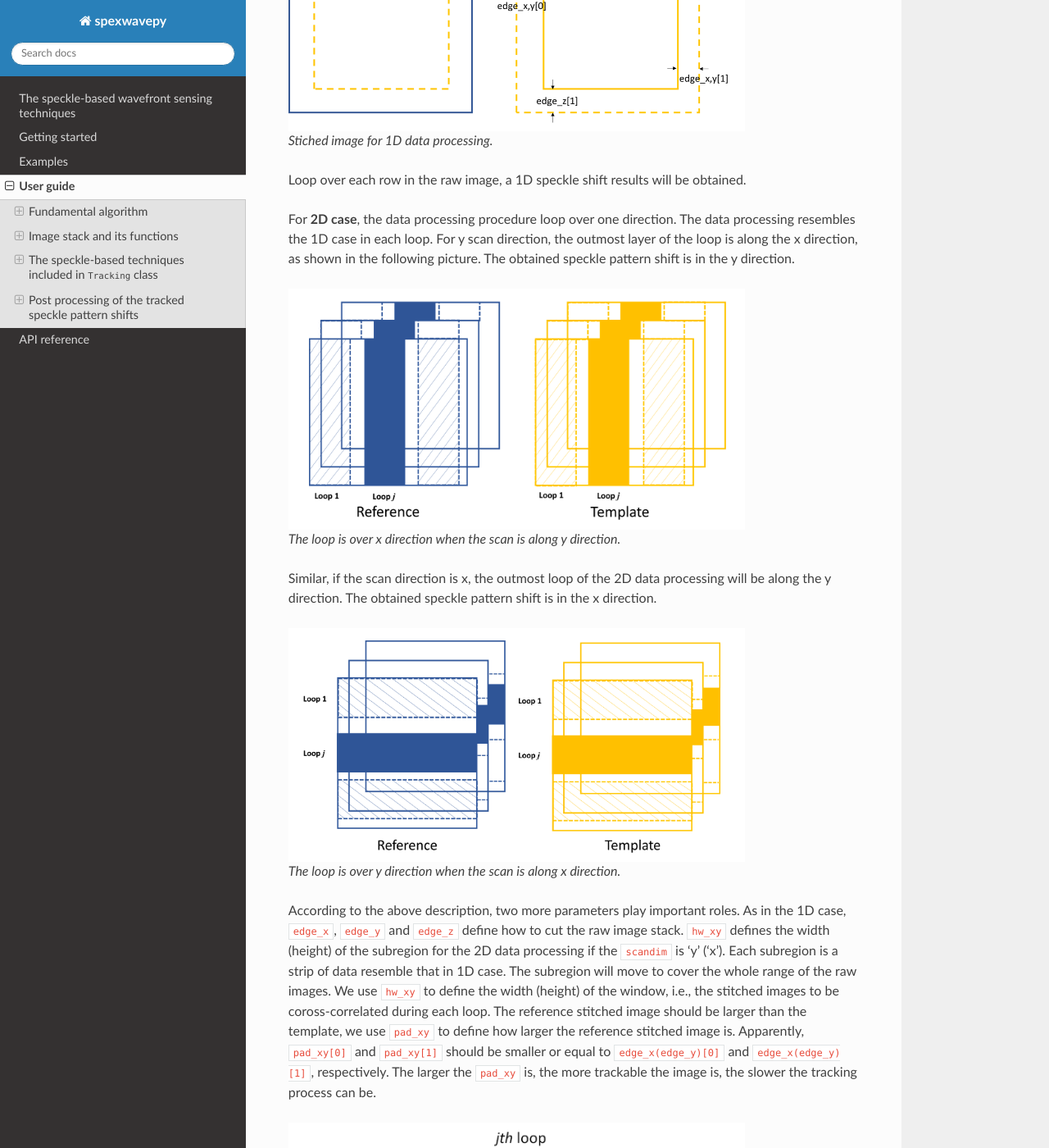
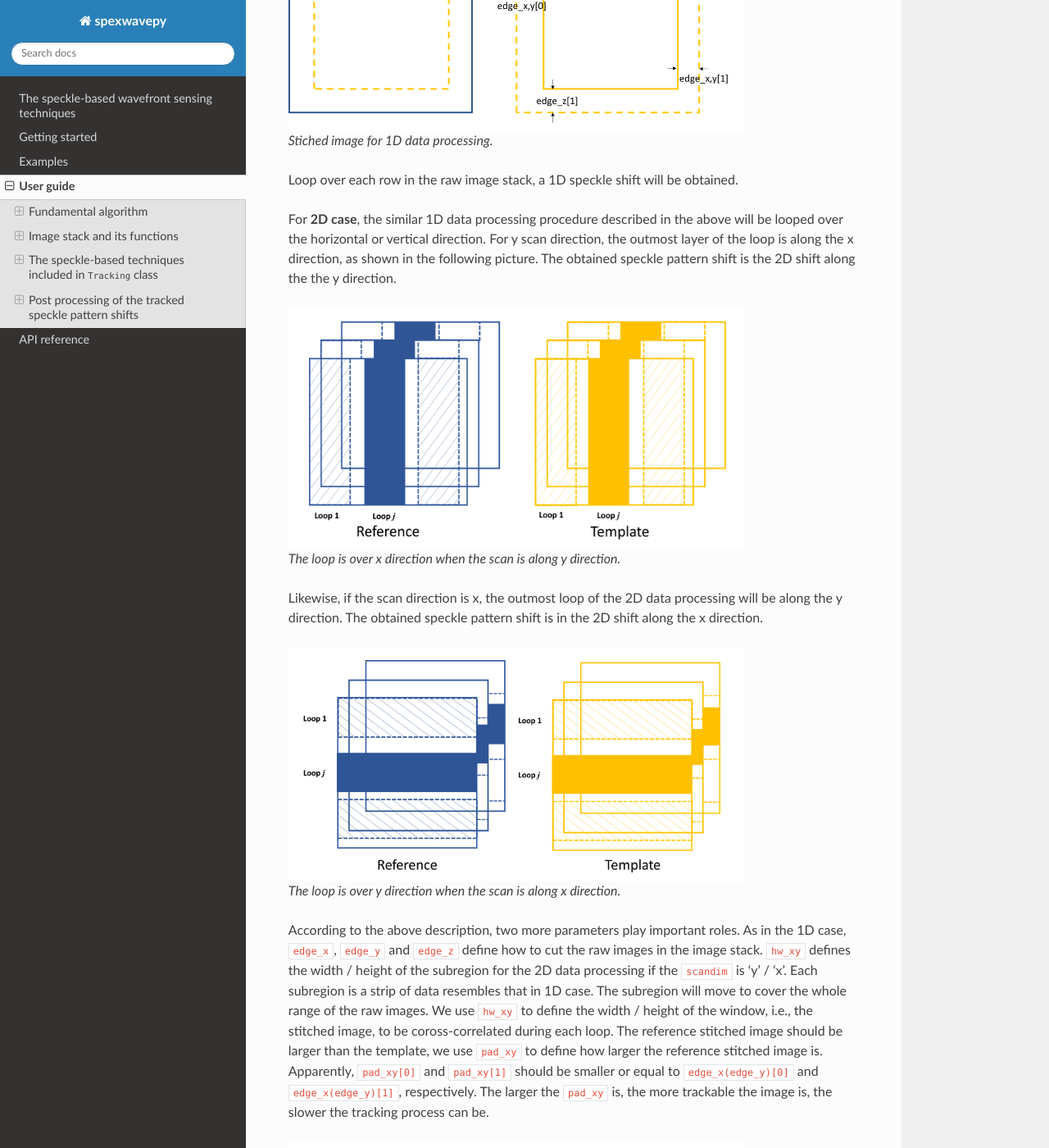
Before and after one commit to wholingfei/spexwavepy, a Sphinx documentation site: the page built from docs/source/userguide.rst, in a window 1280 px wide and 1400 px high, scrolled down 17895 px. Shown: the whole window at 82% size. Built offline with Sphinx 7.4.7 and the Read the Docs theme 2.0.0, drawn with Linux system fonts in a browser that asks for light colours; some of the changed text lies outside the part shown.

Commit message:
minor, XSS refer

```diff
--- a/docs/source/userguide.rst
+++ b/docs/source/userguide.rst
@@ -627,7 +627,7 @@
 are used to process the scanned data.
 In this method, a reference image stack is needed.
 Please refer to :ref:`XSS technique with reference beam <prinXSSRefer>`
-for the detailed description of this technique.
+for the detailed description of the physics of this technique.
 
 The important parameters of these two functions are ``edge_x``, ``edge_y``,
 ``edge_z``, ``hw_xy``, ``pad_xy``. The last two parameters, ``hw_xy``
@@ -673,7 +673,7 @@
 
 The newly generated two images are cross-correlated to track the speckle pattern shifts.
 As mentioned in the above, ``edge_x`` is used for the y scan data. It is not used for
-the y scan data. On the contrary, ``edge_y`` is used for the x scan data,
+the x scan data. On the contrary, ``edge_y`` is used for the x scan data,
 not used for the y scan data.
 ``edge_z`` are used for both data set. *z* is the direction representing
 the scan number.
@@ -683,22 +683,22 @@
 
    Stiched image for 1D data processing.
 
-Loop over each row in the raw image, a 1D speckle shift results will be obtained.
+Loop over each row in the raw image stack, a 1D speckle shift will be obtained.
 
-For **2D case**, the data processing procedure loop over one direction.
-The data processing resembles the 1D case in each loop. For y scan direction,
-the outmost layer of the loop is along the x direction,
-as shown in the following picture. The obtained speckle pattern shift is in
-the y direction.
+For **2D case**, the similar 1D data processing procedure described in the above
+will be looped over the horizontal or vertical direction.
+For y scan direction, the outmost layer of the loop is along the x direction,
+as shown in the following picture. The obtained speckle pattern shift is the
+2D shift along the the y direction.
 
 .. figure:: _static/XSVT_refer2.png
    :width: 80%
 
    The loop is over x direction when the scan is along y direction.
 
-Similar, if the scan direction is x, the outmost loop of the 2D data processing
-will be along the y direction. The obtained speckle pattern shift is in the
-x direction.
+Likewise, if the scan direction is x, the outmost loop of the 2D data processing
+will be along the y direction. The obtained speckle pattern shift is in the 2D
+shift along the x direction.
 
 .. figure:: _static/XSVT_refer3.png
    :width: 80%
@@ -707,12 +707,12 @@
 
 According to the above description, two more parameters play important roles.
 As in the 1D case, ``edge_x``, ``edge_y`` and ``edge_z`` define how to
-cut the raw image stack. ``hw_xy`` defines the width (height) of
-the subregion for the 2D data processing if the ``scandim`` is 'y' ('x').
-Each subregion is a strip of data resemble that in 1D case.
+cut the raw images in the image stack. ``hw_xy`` defines the width / height of
+the subregion for the 2D data processing if the ``scandim`` is 'y' / 'x'.
+Each subregion is a strip of data resembles that in 1D case.
 The subregion will move to cover the whole range of the raw images.
-We use ``hw_xy`` to define the width (height) of the window, i.e.,
-the stitched images to be coross-correlated during each loop.
+We use ``hw_xy`` to define the width / height of the window, i.e.,
+the stitched image, to be coross-correlated during each loop.
 The reference stitched image should be larger than the template,
 we use ``pad_xy`` to define how larger the reference stitched image is.
 Apparently, ``pad_xy[0]`` and ``pad_xy[1]`` should be smaller or equal to
@@ -730,13 +730,13 @@
 
    2D image processing for x scan data.
 
-The remaing operations are the same as the 1D case.
+The remaing operations are the same as the 1D case described in the above.
 Note that in order to do the integration, if ``scandim`` is `'xy'`,
 the 2D results in two directions will be cut to the same size automatically.
 
-As already described in the :ref:`XSS technique with reference beam <prinXSSRefer>`
+As been described in the :ref:`XSS technique with reference beam <prinXSSRefer>`
 section, after obtaining the speckle patter shifts, we can reconstruct the
-slope of the wavefront from this techinque. Thus, ths ``sloX`` and/or ``sloY``
+slope of the wavefront from this techinque. Thus, the ``sloX`` and/or ``sloY``
 are stored in the :py:class:`~spexwavepy.trackfun.Tracking` class according
 to the scan direction. The related postprocess fucntions are
 :py:func:`~spexwavepy.postfun.slope_pixel` and
```
Also changed, not shown: 1 other file.
